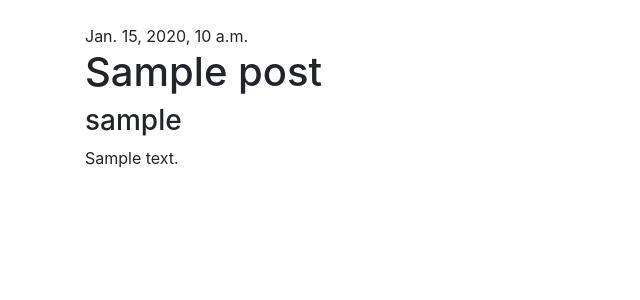
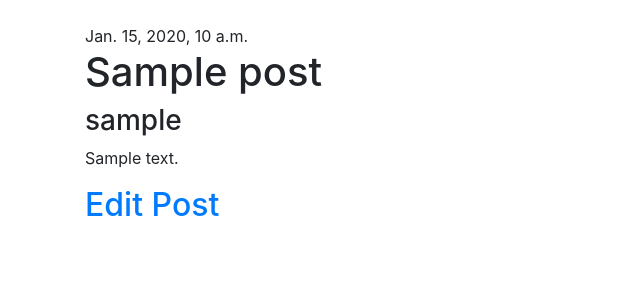
Before and after one commit to jeykkay/django2_blog, a Django app: page /post/1/ in a window 1280 px wide. Shown: the part 56-356 px from the top of the page, without its empty margins (0-640 px from the left). Run offline with Django 5.2, Linux system fonts and the light colour scheme; tables that the repository leaves empty hold one stand-in row (values such as "Sample post"); some libraries are stand-ins or nearby versions.

Commit message:
django_blog1

```diff
--- a/blog/templates/post_detail.html
+++ b/blog/templates/post_detail.html
@@ -7,9 +7,7 @@
         </div>
         <h1> {{ post.title }} </h1>
         <h3> {{ post.author.username }} </h3>
-        <div>
-            <p> {{ post.text|linebreaksbr }} </p>
-        </div>
+        <p> {{ post.text }} </p>
+        <h2><a href="{% url 'edit_post' post_id=post.id %}">Edit Post</a></h2>
     </div>
-
 {% endblock %}
--- a/blog/urls.py
+++ b/blog/urls.py
@@ -7,5 +7,6 @@ urlpatterns = [
     path('post/<int:post_id>/', views.post_detail, name='post'),
     path('create_post/', views.create_post, name='create_post'),
     path('tags/<tag_slug>/', views.post_by_tag, name='posts_by_tag'),
-    path('author/<int:author_id>/', views.author_posts, name='author_posts')
+    path('author/<int:author_id>/', views.author_posts, name='author_posts'),
+    path('edit-post/<int:post_id>/', views.edit_post, name='edit_post')
 ]
--- a/blog/views.py
+++ b/blog/views.py
@@ -53,3 +53,13 @@ def author_posts(request, author_id):
     author = User.objects.get(id=author_id)
     posts = Post.objects.filter(author=author)
     return render(request, 'author_posts.html', {'author': author, 'posts': posts})
+
+
+def edit_post(request, post_id):
+    post = Post.objects.get(id=post_id)
+    form = PostForm(request.POST or None, instance=post)
+    if request.method == 'POST':
+        if form.is_valid():
+            form.save()
+            return redirect('post_list')
+    return render(request, 'edit_post.html', {'form': form})
```
Also changed, not shown: blog/templates/edit_posts.html (added, +10 -0 lines).
